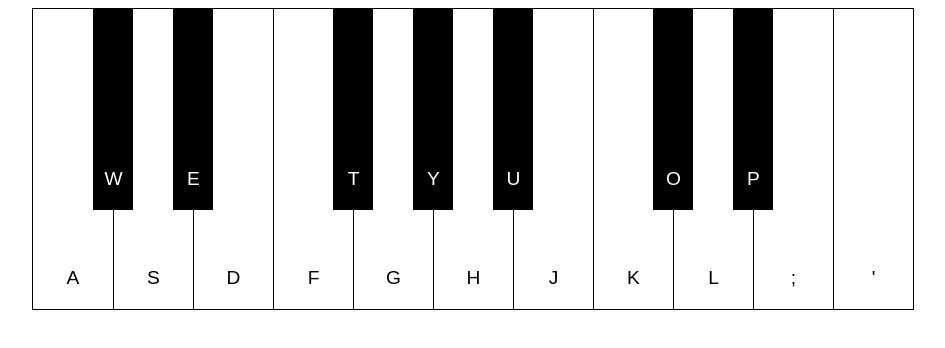
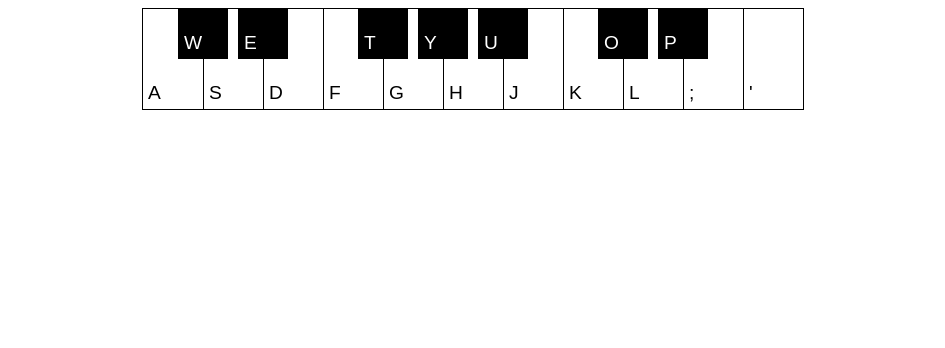
Before and after one commit to sshrop/keyboard, a website: page index.html in a window 1280 px wide. Shown: the whole page, without its empty margins (167-1112 px from the left). Drawn offline with Linux system fonts and the light colour scheme.

Commit message:
Make keys smaller in size.

```diff
--- a/css/style.css
+++ b/css/style.css
@@ -3,7 +3,7 @@
 .keyboard {
   position: relative;
   margin: 0 auto;
-  height: 300px;
+  height: 100px;
   list-style: none;
   padding: 0;
   display: flex;
@@ -20,7 +20,7 @@
 }
 
 .key--natural-note {
-  width: 80px;
+  width: 60px;
   color: black;
   height: 100%;
   background: white;
@@ -39,19 +39,19 @@
 .key--accidental-note {
   color: white;
   z-index: 1;
-  margin: 0 -20px 0 -20px;
-  height: 67%;
+  margin: 0 -25px 0 -25px;
+  height: 50px;
   background: black;
-  width: 40px;
+  width: 50px;
 }
 
 .key__name,
 .key__note-name {
   position: absolute;
-  bottom: 20px;
-  left: 0;
+  bottom: 5px;
+  left: 5px;
   right: 0;
-  text-align: center;
+  text-align: start;
   font-size: 1.2rem;
 }
 
```
